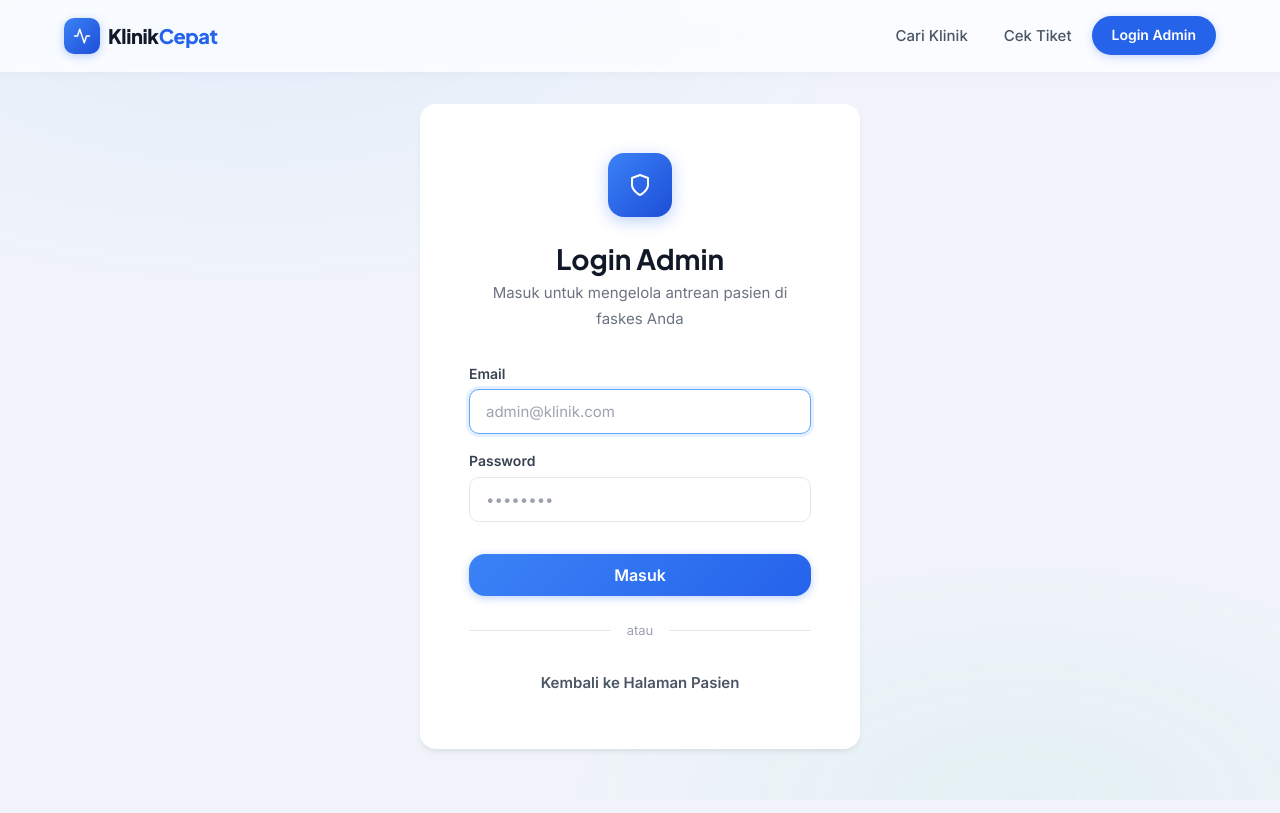
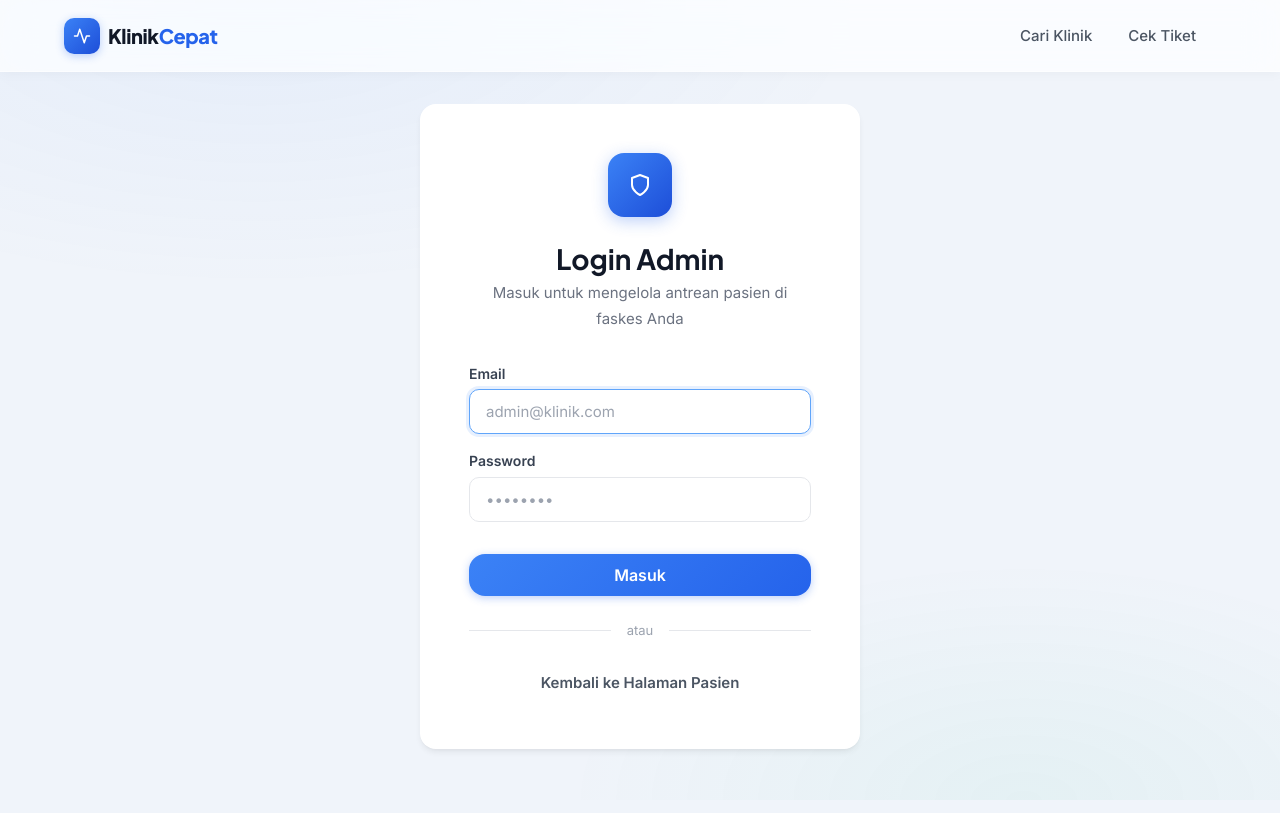
Before and after one commit to SuperBypassUdinnn/KlinikCepat, a React (Vite) app in the folder frontend/: page /admin/login in a window 1280 px wide. Built offline with nearby package versions, Linux system fonts and the light colour scheme; no server answers.

Commit message:
fix: remove unnecessary class and text from admin login link in Navbar

```diff
--- a/frontend/src/components/Navbar.jsx
+++ b/frontend/src/components/Navbar.jsx
@@ -204,10 +204,8 @@ export default function Navbar() {
               ) : (
                 <Link
                   to="/admin/login"
-                  className="navbar-auth-btn login"
                   id="navbar-login-btn"
                 >
-                  Login Admin
                 </Link>
               )}
             </li>
```
